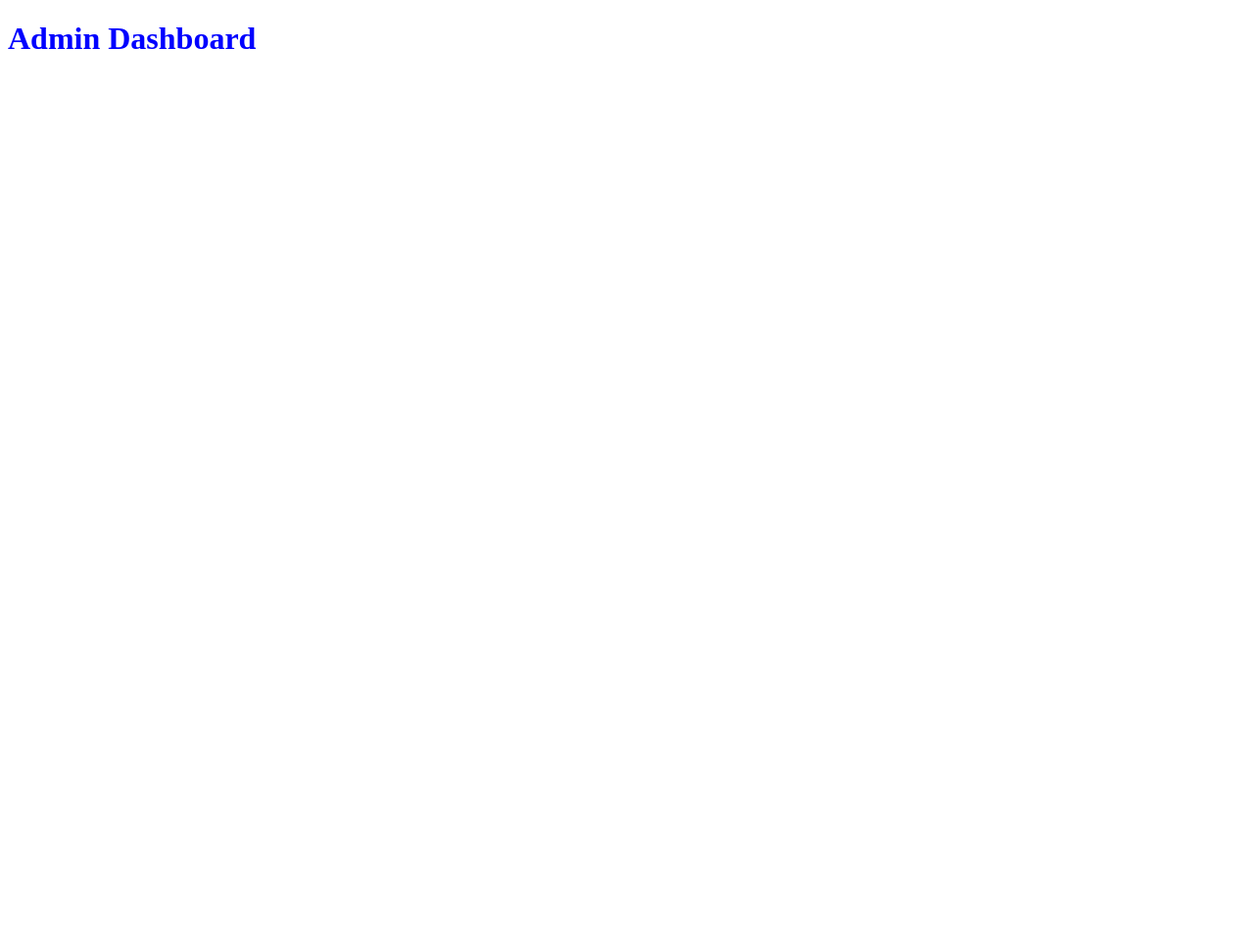
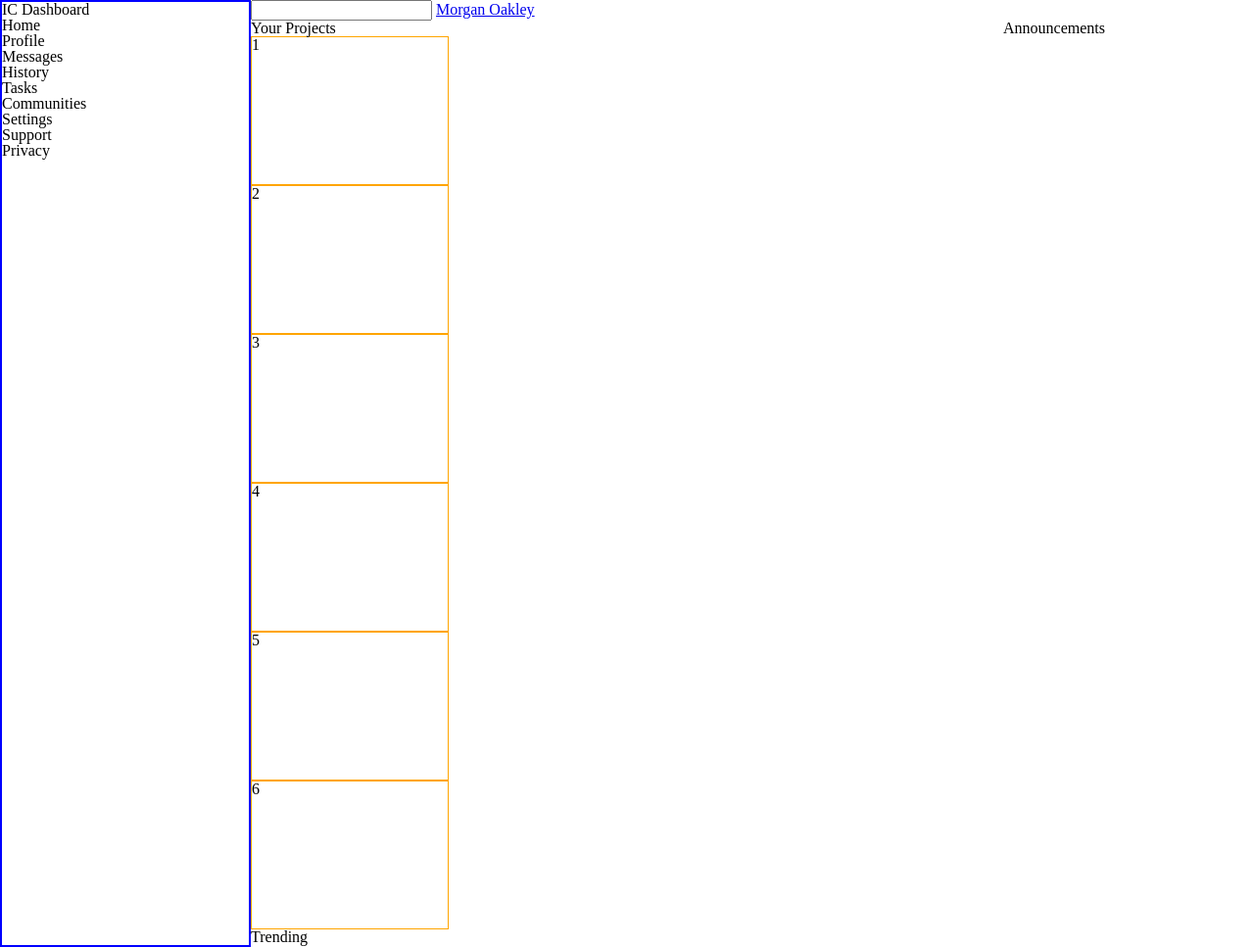
Before and after one commit to Javier-rn/admin-dashboard, a plain HTML site: page index.html in a window 1280 px wide. Shown: the whole page at 98% size. Before the commit the page ends 800 px from the top, so only its background shows below. Drawn offline with Linux system fonts and the light colour scheme.

Commit message:
Create basic grid layout of the web

```diff
--- a/index.html
+++ b/index.html
@@ -5,9 +5,53 @@
     <meta http-equiv="X-UA-Compatible" content="IE=edge" />
     <meta name="viewport" content="width=device-width, initial-scale=1.0" />
     <title>Admin Dashboard</title>
+    <link rel="stylesheet" href="reset.css" />
     <link rel="stylesheet" href="style.css" />
   </head>
   <body>
-    <h1>Admin Dashboard</h1>
+    <div class="container">
+      <div class="nav">
+        <h1>IC Dashboard</h1>
+        <ul>
+          <li>Home</li>
+          <li>Profile</li>
+          <li>Messages</li>
+          <li>History</li>
+          <li>Tasks</li>
+          <li>Communities</li>
+        </ul>
+        <ul>
+          <li>Settings</li>
+          <li>Support</li>
+          <li>Privacy</li>
+        </ul>
+      </div>
+
+      <div class="header">
+        <div class="top-header">
+          <input type="search" name="" id="" />
+          <a href="#">Morgan Oakley</a>
+        </div>
+
+        <div class="bottom-header"></div>
+      </div>
+      <div class="content">
+        <div class="your-projects">
+          <h2>Your Projects</h2>
+          <div class="card">1</div>
+          <div class="card">2</div>
+          <div class="card">3</div>
+          <div class="card">4</div>
+          <div class="card">5</div>
+          <div class="card">6</div>
+        </div>
+        <div class="announcements">
+          <h2>Announcements</h2>
+        </div>
+        <div class="trending">
+          <h2>Trending</h2>
+        </div>
+      </div>
+    </div>
   </body>
 </html>
--- /dev/null
+++ b/reset.css
@@ -0,0 +1,129 @@
+/* http://meyerweb.com/eric/tools/css/reset/
+   v2.0 | 20110126
+   License: none (public domain)
+*/
+
+html,
+body,
+div,
+span,
+applet,
+object,
+iframe,
+h1,
+h2,
+h3,
+h4,
+h5,
+h6,
+p,
+blockquote,
+pre,
+a,
+abbr,
+acronym,
+address,
+big,
+cite,
+code,
+del,
+dfn,
+em,
+img,
+ins,
+kbd,
+q,
+s,
+samp,
+small,
+strike,
+strong,
+sub,
+sup,
+tt,
+var,
+b,
+u,
+i,
+center,
+dl,
+dt,
+dd,
+ol,
+ul,
+li,
+fieldset,
+form,
+label,
+legend,
+table,
+caption,
+tbody,
+tfoot,
+thead,
+tr,
+th,
+td,
+article,
+aside,
+canvas,
+details,
+embed,
+figure,
+figcaption,
+footer,
+header,
+hgroup,
+menu,
+nav,
+output,
+ruby,
+section,
+summary,
+time,
+mark,
+audio,
+video {
+  margin: 0;
+  padding: 0;
+  border: 0;
+  font-size: 100%;
+  font: inherit;
+  vertical-align: baseline;
+}
+/* HTML5 display-role reset for older browsers */
+article,
+aside,
+details,
+figcaption,
+figure,
+footer,
+header,
+hgroup,
+menu,
+nav,
+section {
+  display: block;
+}
+body {
+  line-height: 1;
+}
+ol,
+ul {
+  list-style: none;
+}
+blockquote,
+q {
+  quotes: none;
+}
+blockquote:before,
+blockquote:after,
+q:before,
+q:after {
+  content: '';
+  content: none;
+}
+table {
+  border-collapse: collapse;
+  border-spacing: 0;
+}
--- a/style.css
+++ b/style.css
@@ -1,3 +1,30 @@
-h1 {
-  color: blue;
+.container {
+  display: grid;
+  grid-template-columns: 1fr 4fr;
+  grid-template-rows: repeat(5, 1fr);
+  height: 100vh;
 }
+
+.nav {
+  border: 2px solid blue;
+  grid-row: 1 / end;
+}
+
+.header {
+}
+
+.content {
+  display: grid;
+  grid-template-columns: 3fr 1fr;
+}
+
+.your-projects {
+  grid-template-columns: 1fr 1fr;
+  grid-template-rows: 1fr 1fr 1fr;
+}
+
+.card {
+  width: 200px;
+  height: 150px;
+  border: 1px solid orange;
+}
```
